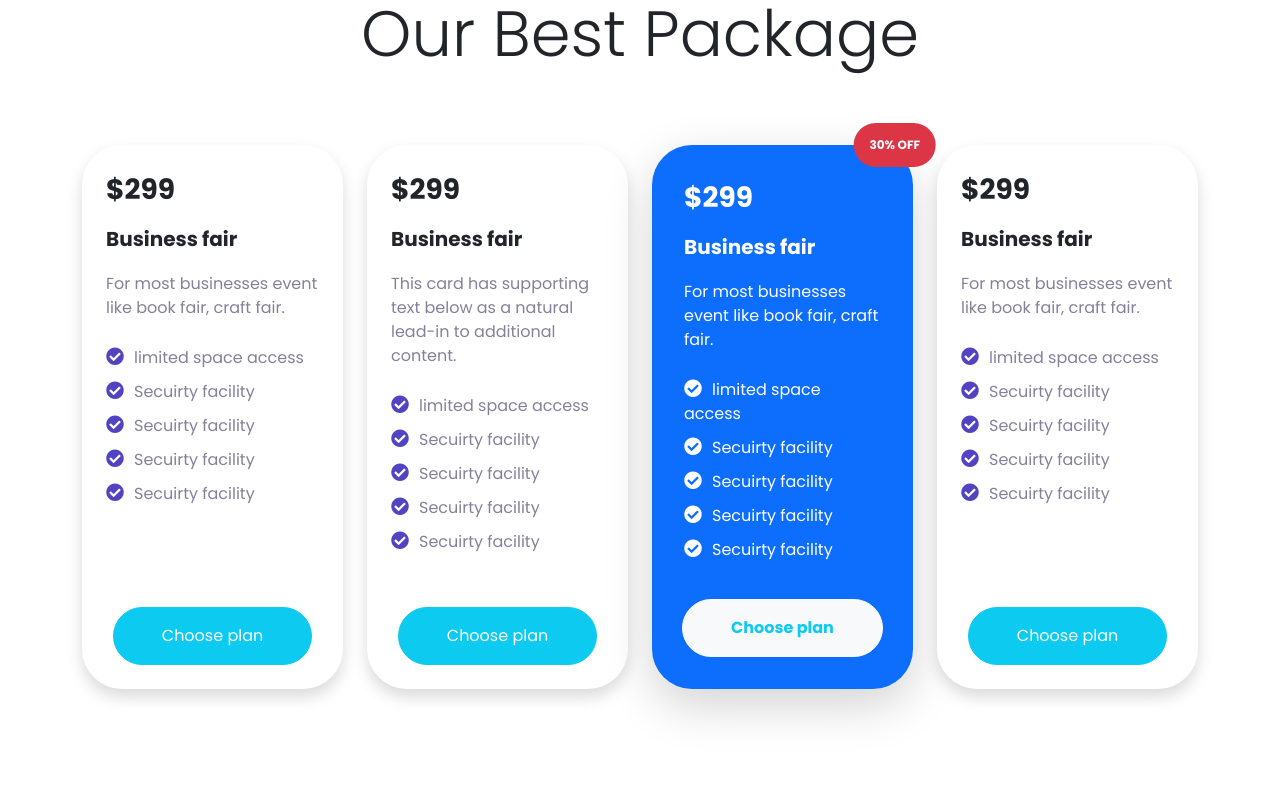
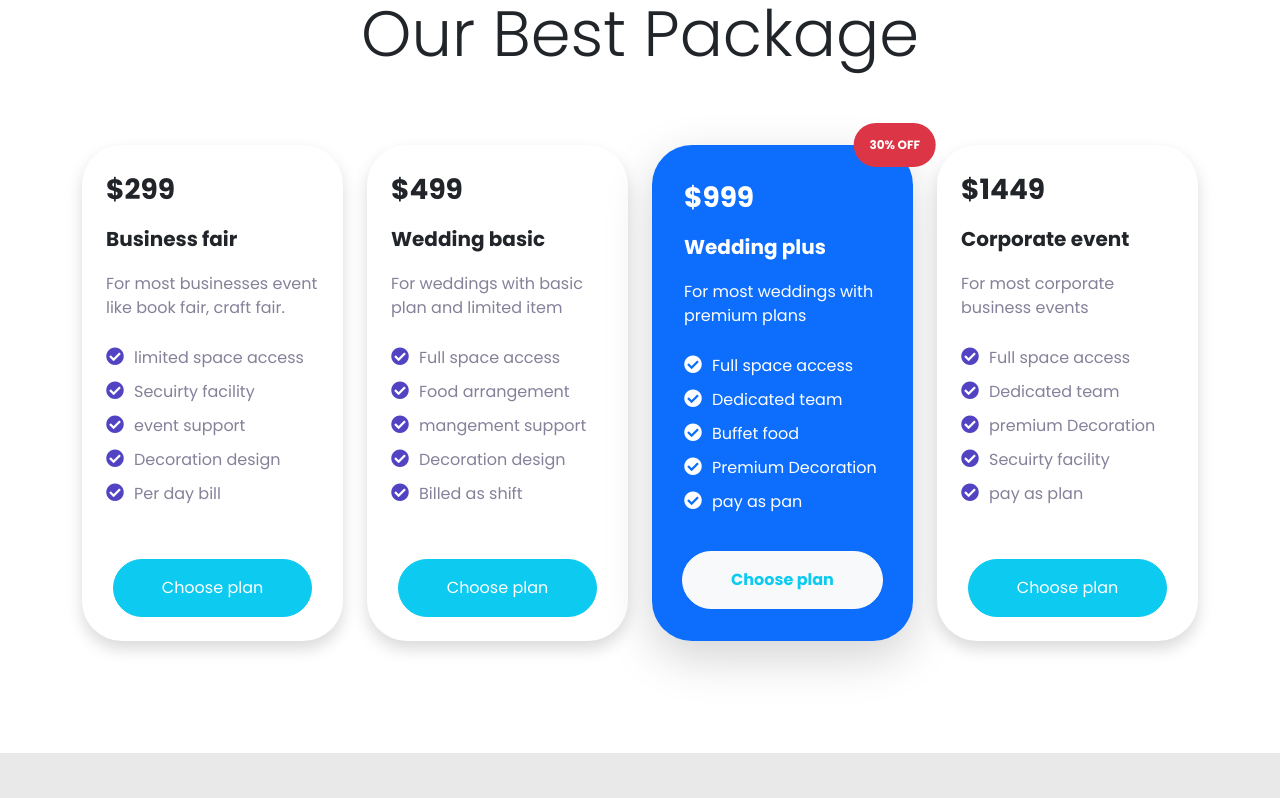
Before and after one commit to AS-Ridwan/Wedding-site, a plain HTML site: page index.html in a window 1280 px wide. Shown: the part 900-1698 px from the top of the page. Drawn offline with nearby package versions, Linux system fonts and the light colour scheme.

Commit message:
added design to package

```diff
--- a/index.html
+++ b/index.html
@@ -65,20 +65,25 @@
                 <div class="carousel-inner">
                     <div class="carousel-item active ">
                         <img src="./imgs/carousel-1.jpg" class="d-block w-100 img-fluid" alt="...">
-                        <div class="carousel-caption  d-md-block carousel-info " style="z-index: 1;">
-                            <h5 class="display-2 fw-bolder">WEDDING DAY! MAKE<br>
+                        <div class="carousel-caption d-md-block carousel-info " style="z-index: 1;">
+                            <h5 class=" display-2 fw-bolder ">WEDDING DAY! MAKE<br>
                                 IT SPECIAL</h5>
-                            <p class="py-3 fs-5">We are an all-inclusive venue that can handle your every need, from
+                            <p class="py-3 fs-5 d-sm-none d-none d-lg-block ">We are an all-inclusive venue that can
+                                handle your every
+                                need,
+                                from
                                 hotel accomodations, bar <br>and restaurant as well as our on-site wedding.
                             </p>
-                            <button class="btn btn-info text-white px-5 py-3 rounded-pill fs-5">Book Now</button>
+                            <button class="btn btn-info text-white px-5 py-3  rounded-pill fs-5 ">Book
+                                Now</button>
                         </div>
                     </div>
                     <div class="carousel-item">
                         <img src="./imgs/carousel-2.jpg" class="d-block w-100 img-fluid" alt="...">
-                        <div class="carousel-caption d-md-block carousel-info  " style="z-index: 1;">
+                        <div class="carousel-caption  d-md-block carousel-info  " style="z-index: 1;">
                             <h5 class="display-2 fw-bolder">Let's find your wedding team</h5>
-                            <p class="py-3 fs-5">Start your Wedding team, then get right back to celebrating your
+                            <p class="py-3 fs-5 d-sm-none d-none d-lg-block">Start your Wedding team, then get right
+                                back to celebrating your
                                 engagement! <br>Your registry and website, together. It's simple.</p>
                             <button class="btn btn-info text-white px-5 py-3 rounded-pill fs-5">Book Now</button>
                         </div>
@@ -87,7 +92,8 @@
                         <img src="./imgs/carousel-3.jpg" class="d-block w-100 img-fluid" alt="...">
                         <div class="carousel-caption d-md-block carousel-info " style="z-index: 1;">
                             <h5 class="display-2 fw-bolder">Instant Online Booking</h5>
-                            <p class="py-3 fs-5">Organizing a wedding always starts with a confirmed date! Some
+                            <p class="py-3 fs-5 d-sm-none d-none d-lg-block">Organizing a wedding always starts with a
+                                confirmed date! Some
                                 representative <br> placeholder content for the third slide.</p>
                             <button class="btn btn-info text-white px-5 py-3 rounded-pill fs-5">Book Now</button>
                         </div>
@@ -132,8 +138,8 @@
             <!-- toasts -->
             <h1 class="text-center py-5 display-3">Our Best Package</h1>
             <div class="container py-3">
-                <div class="row row-cols-1 row-cols-md-3 g-4">
-                    <div class="col-lg-3">
+                <div class="row row-cols-1 row-cols-md-4 g-4">
+                    <div class="col-lg-3 col-md-4 col-10 mx-auto">
                         <div class="card h-100 border-0 shadow p-2 ">
                             <div class="card-body">
                                 <small class="fs-3 fw-bold">$299</small>
@@ -143,9 +149,9 @@
                                 <ul class="list-unstyled">
                                     <li><i class="fas fa-check-circle"></i>limited space access</li>
                                     <li><i class="fas fa-check-circle"></i>Secuirty facility</li>
-                                    <li><i class="fas fa-check-circle"></i>Secuirty facility</li>
-                                    <li><i class="fas fa-check-circle"></i>Secuirty facility</li>
-                                    <li><i class="fas fa-check-circle"></i>Secuirty facility</li>
+                                    <li><i class="fas fa-check-circle"></i>event support</li>
+                                    <li><i class="fas fa-check-circle"></i>Decoration design</li>
+                                    <li><i class="fas fa-check-circle"></i>Per day bill</li>
                                 </ul>
                             </div>
                             <div class="text-center">
@@ -154,20 +160,18 @@
                             </div>
                         </div>
                     </div>
-                    <div class="col-lg-3">
+                    <div class="col-lg-3 col-md-4 col-10 mx-auto">
                         <div class="card h-100 border-0 shadow p-2 ">
                             <div class="card-body">
-                                <small class="fs-3 fw-bold">$299</small>
-                                <h5 class="card-title fw-bold pt-3 pb-2">Business fair</h5>
-                                <p class="card-text">This card has supporting text below as a natural lead-in to
-                                    additional
-                                    content.</p>
+                                <small class="fs-3 fw-bold">$499</small>
+                                <h5 class="card-title fw-bold pt-3 pb-2">Wedding basic</h5>
+                                <p class="card-text">For weddings with basic plan and limited item</p>
                                 <ul class="list-unstyled">
-                                    <li><i class="fas fa-check-circle"></i>limited space access</li>
-                                    <li><i class="fas fa-check-circle"></i>Secuirty facility</li>
-                                    <li><i class="fas fa-check-circle"></i>Secuirty facility</li>
-                                    <li><i class="fas fa-check-circle"></i>Secuirty facility</li>
-                                    <li><i class="fas fa-check-circle"></i>Secuirty facility</li>
+                                    <li><i class="fas fa-check-circle"></i>Full space access</li>
+                                    <li><i class="fas fa-check-circle"></i>Food arrangement</li>
+                                    <li><i class="fas fa-check-circle"></i>mangement support</li>
+                                    <li><i class="fas fa-check-circle"></i>Decoration design </li>
+                                    <li><i class="fas fa-check-circle"></i>Billed as shift</li>
                                 </ul>
                             </div>
                             <div class="text-center">
@@ -175,7 +179,7 @@
                             </div>
                         </div>
                     </div>
-                    <div class="col-lg-3">
+                    <div class="col-lg-3 col-md-4 col-10 mx-auto">
                         <div class="card bg-primary h-100 border-0 shadow-lg p-3">
                             <div class="card-body">
                                 <!-- adding badge -->
@@ -185,21 +189,19 @@
                                     <span class="visually-hidden">unread messages</span>
                                 </span>
                                 <!-- adding badge end -->
-                                <small class="fs-3 fw-bold text-white">$299</small>
-                                <h5 class="card-title fw-bold pt-3 pb-2 text-white">Business fair</h5>
-                                <p class="card-texts ">For most businesses event
-                                    like book fair, craft fair.</p>
+                                <small class="fs-3 fw-bold text-white">$999</small>
+                                <h5 class="card-title fw-bold pt-3 pb-2 text-white">Wedding plus</h5>
+                                <p class="card-texts ">For most weddings with premium plans</p>
                                 <ul class="list-unstyled">
-                                    <li class="text-white"><i class="fas fa-check-circle text-white"></i>limited space
+                                    <li class="text-white"><i class="fas fa-check-circle text-white"></i>Full space
                                         access</li>
-                                    <li class="text-white"><i class="fas fa-check-circle text-white"></i>Secuirty
-                                        facility</li>
-                                    <li class="text-white"><i class="fas fa-check-circle text-white"></i>Secuirty
-                                        facility</li>
-                                    <li class="text-white"><i class="fas fa-check-circle text-white"></i>Secuirty
-                                        facility</li>
-                                    <li class="text-white"><i class="fas fa-check-circle text-white"></i>Secuirty
-                                        facility</li>
+                                    <li class="text-white"><i class="fas fa-check-circle text-white"></i>Dedicated team
+                                    </li>
+                                    <li class="text-white"><i class="fas fa-check-circle text-white"></i>Buffet food
+                                    </li>
+                                    <li class="text-white"><i class="fas fa-check-circle text-white"></i>Premium
+                                        Decoration</li>
+                                    <li class="text-white"><i class="fas fa-check-circle text-white"></i>pay as pan</li>
                                 </ul>
                             </div>
                             <div class="text-center">
@@ -208,19 +210,18 @@
                             </div>
                         </div>
                     </div>
-                    <div class="col-lg-3">
+                    <div class="col-lg-3 col-md-4 col-10 mx-auto">
                         <div class="card h-100 border-0 shadow p-2">
                             <div class="card-body">
-                                <small class="fs-3 fw-bold">$299</small>
-                                <h5 class="card-title fw-bold pt-3 pb-2">Business fair</h5>
-                                <p class="card-text">For most businesses event
-                                    like book fair, craft fair.</p>
+                                <small class="fs-3 fw-bold">$1449</small>
+                                <h5 class="card-title fw-bold pt-3 pb-2">Corporate event</h5>
+                                <p class="card-text">For most corporate business events</p>
                                 <ul class="list-unstyled">
-                                    <li><i class="fas fa-check-circle"></i>limited space access</li>
+                                    <li><i class="fas fa-check-circle"></i>Full space access</li>
+                                    <li><i class="fas fa-check-circle"></i>Dedicated team</li>
+                                    <li><i class="fas fa-check-circle"></i>premium Decoration</li>
                                     <li><i class="fas fa-check-circle"></i>Secuirty facility</li>
-                                    <li><i class="fas fa-check-circle"></i>Secuirty facility</li>
-                                    <li><i class="fas fa-check-circle"></i>Secuirty facility</li>
-                                    <li><i class="fas fa-check-circle"></i>Secuirty facility</li>
+                                    <li><i class="fas fa-check-circle"></i>pay as plan</li>
                                 </ul>
                             </div>
                             <div class="text-center">
@@ -298,7 +299,7 @@
         <!--/////==== FAQ section area ====/////-->
 
         <section id="about" class="faq-section py-5">
-            <h1 class="text-center py-5">Frequently Asked Questions</h1>
+            <h1 class="text-center py-5">Learn About Us</h1>
             <div class="container">
                 <div class="row">
                     <div class="col-lg-6">
```
